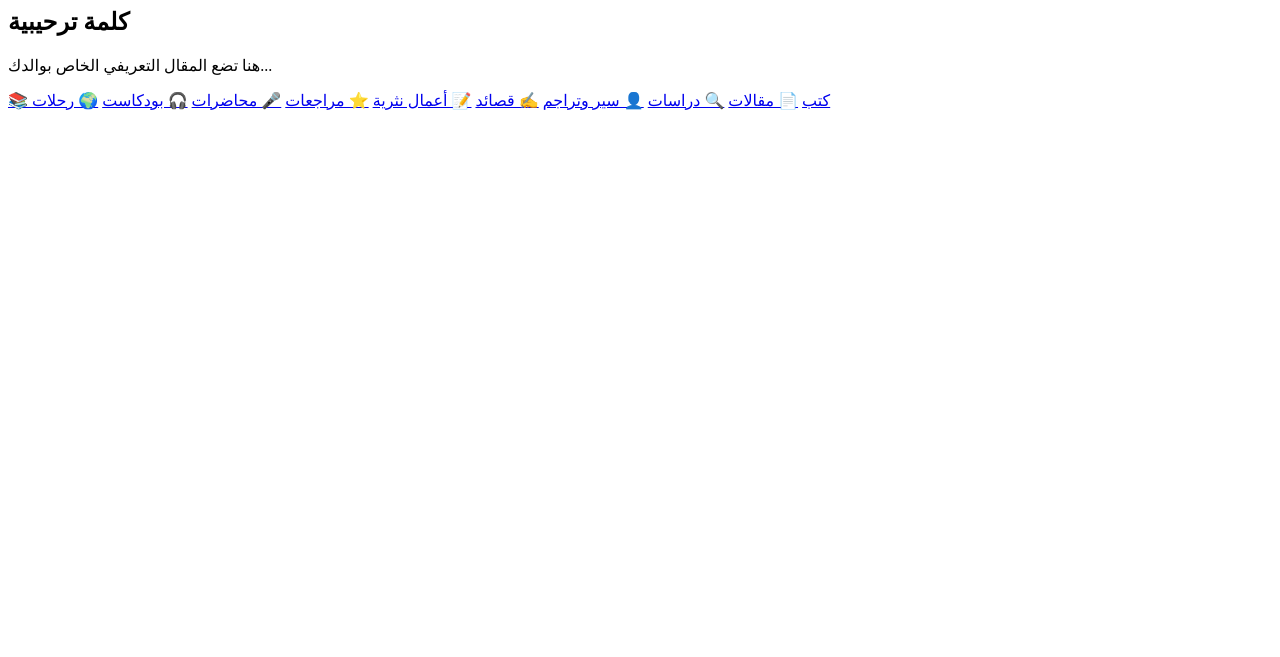
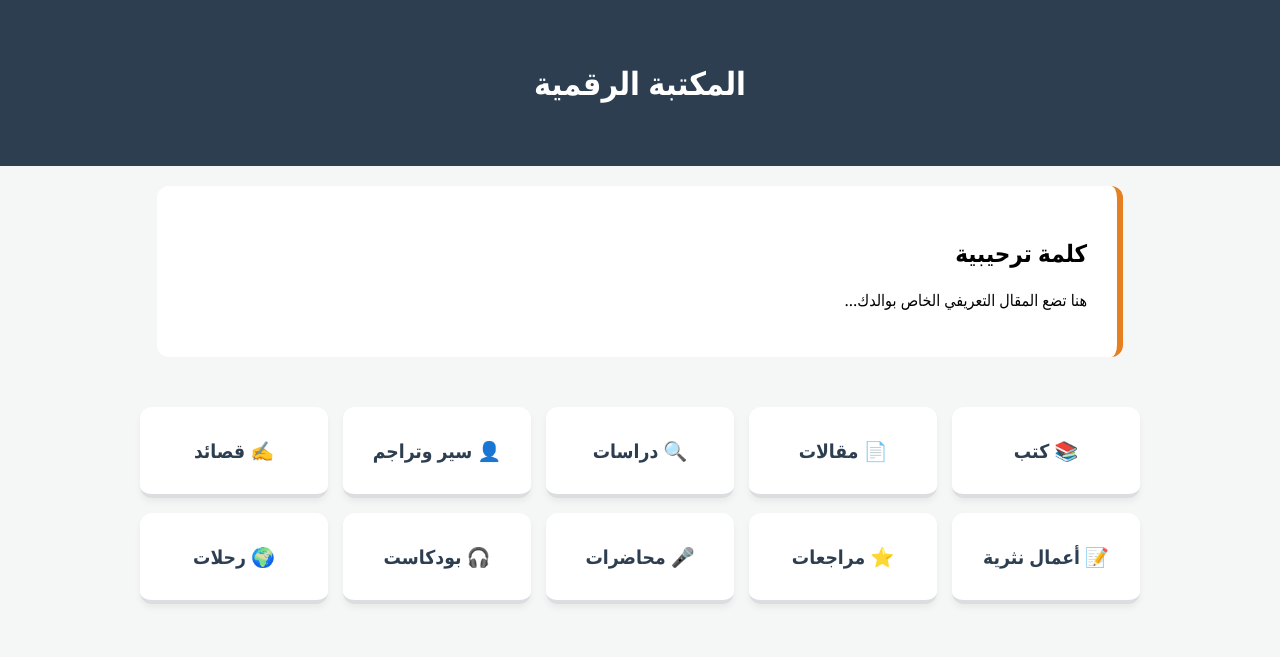
Before and after one commit to AshqarEzz/Dr-Osama-Alashqar, a plain HTML site: page index.html in a window 1280 px wide. Drawn offline with Linux system fonts and the light colour scheme.

Commit message:
Update index.html

```diff
--- a/index.html
+++ b/index.html
@@ -1,3 +1,19 @@
+<!DOCTYPE html>
+<html lang="ar" dir="rtl">
+<head>
+    <meta charset="UTF-8">
+    <meta name="viewport" content="width=device-width, initial-scale=1.0">
+    <title>المكتبة الرقمية</title>
+    <!-- THIS IS THE LINE THAT WAS MISSING -->
+    <link rel="stylesheet" href="style.css">
+</head>
+<body>
+
+    <header>
+        <h1>المكتبة الرقمية</h1>
+    </header>
+
+    <main class="home-container">
         <section class="essay">
             <h2>كلمة ترحيبية</h2>
             <p>هنا تضع المقال التعريفي الخاص بوالدك...</p>
@@ -15,4 +31,8 @@
             <a href="podcast.html" class="main-btn">🎧 بودكاست</a>
             <a href="travels.html" class="main-btn">🌍 رحلات</a>
         </div>
+    </main>
+
     <script src="script.js"></script>
+</body>
+</html>
```
Lines whose indentation alone changed are shown as unchanged.
